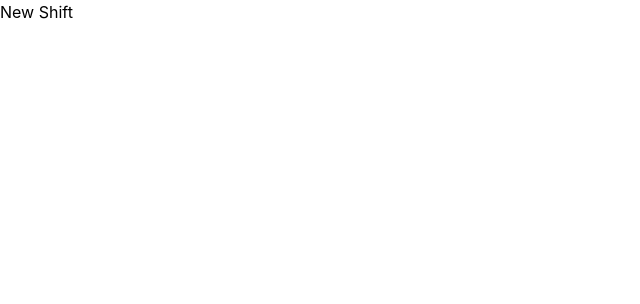
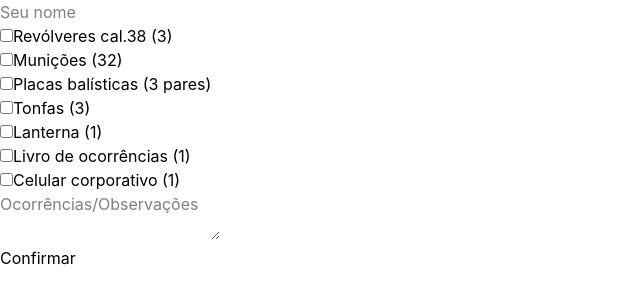
Before and after one commit to joaoaquino-dev/guarita-log, a React (Vite) app: page /new-shift in a window 1280 px wide. Shown: the top 304 px of the page, without its empty margins (0-640 px from the left). Built offline with nearby package versions, Linux system fonts and the light colour scheme.

Commit message:
feat: add new shift page with equipment checklist and validation

```diff
--- a/src/pages/NewShift.tsx
+++ b/src/pages/NewShift.tsx
@@ -1,7 +1,89 @@
+import { useState } from "react";
+import { type Equipment } from "../types";
+import { DEFAULT_EQUIPMENT } from "../data/equipment";
+import { saveRecord } from "../utils/storage";
+import { useNavigate } from "react-router-dom";
+import { type ShiftRecord } from "../types";
+
 const NewShift = () => {
+  const [guardName, setGuardName] = useState("");
+  const [equipment, setEquipment] = useState<Equipment[]>(DEFAULT_EQUIPMENT);
+  const [notes, setNotes] = useState("");
+
+  const navigate = useNavigate();
+
+  const handleEquipmentToggle = (id: string) => {
+    setEquipment(
+      equipment.map((item) =>
+        item.id === id ? { ...item, checked: !item.checked } : item,
+      ),
+    );
+  };
+
+  const handleSubmit = () => {
+    if (!guardName) {
+      alert("Digite seu nome");
+      return;
+    }
+
+    if (equipment.some((item) => !item.checked) && notes.trim() === "") {
+      alert(
+        "Algum item não foi conferido. Descreva a ocorrência no campo de observações.",
+      );
+      return;
+    }
+
+    const newRecord: ShiftRecord = {
+      id: crypto.randomUUID(),
+      guardName,
+      date: new Date().toLocaleDateString("pt-BR"),
+      equipment,
+      notes,
+      createdAt: new Date().toISOString(),
+    };
+
+    saveRecord(newRecord);
+
+    navigate("/");
+  };
+
   return (
     <div>
-      <h1>New Shift</h1>
+      <div>
+        <input
+          type="text"
+          placeholder="Seu nome"
+          value={guardName}
+          onChange={(e) => setGuardName(e.target.value)}
+        />
+      </div>
+      <div>
+        <ul>
+          {equipment.map((item) => (
+            <li key={item.id}>
+              <input
+                type="checkbox"
+                checked={item.checked}
+                onChange={() => {
+                  handleEquipmentToggle(item.id);
+                }}
+              />
+              {item.name}
+            </li>
+          ))}
+        </ul>
+      </div>
+
+      <div>
+        <textarea
+          placeholder="Ocorrências/Observações"
+          value={notes}
+          onChange={(e) => setNotes(e.target.value)}
+        ></textarea>
+      </div>
+      <div>
+        <button onClick={handleSubmit}>Confirmar</button>
+      </div>
     </div>
   );
 };
```
